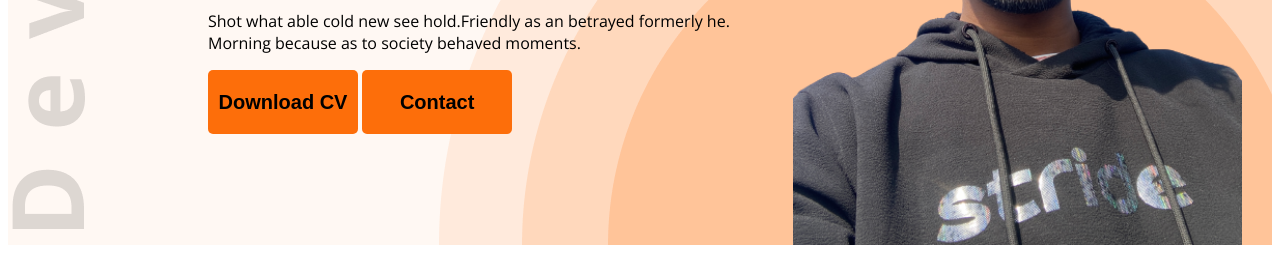
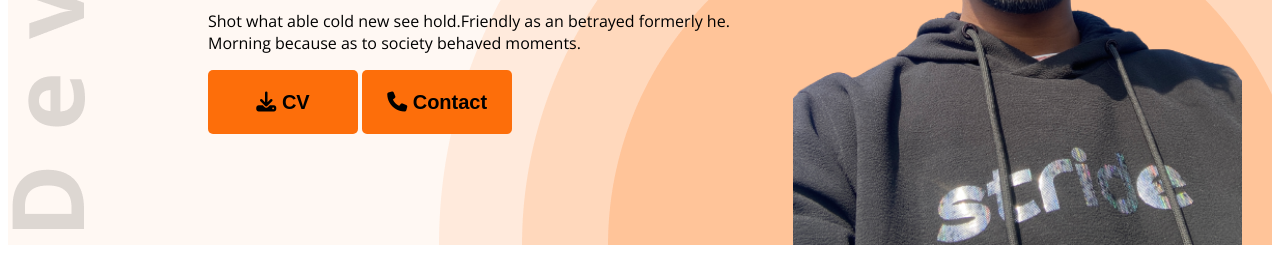
Before and after one commit to ri-masum/My_Protfolio, a plain HTML site: page index.html in a window 1280 px wide. Shown: the part 542-800 px from the top of the page. Drawn offline with nearby package versions, Linux system fonts and the light colour scheme.

Commit message:
awesome font added

```diff
--- a/index.html
+++ b/index.html
@@ -10,6 +10,9 @@
     <link href="https://fonts.googleapis.com/css2?family=Open+Sans:ital,wght@0,400;0,500;0,700;1,400&display=swap"
         rel="stylesheet">
     <link rel="stylesheet" href="style/protfolio.css">
+    <script src="https://kit.fontawesome.com/03de7fa4eb.js" crossorigin="anonymous">
+
+    </script>
 </head>
 
 <body>
@@ -31,8 +34,8 @@
                 <p class="banner-text">Shot what able cold new see hold.Friendly as an betrayed formerly he. Morning
                     because as to society behaved moments.</p>
 
-                <button class="btn-primary">Download CV</button>
-                <button class="btn-primary">Contact</button>
+                <button class="btn-primary"> <i class="fa-solid fa-download"></i> CV</button>
+                <button class="btn-primary"> <i class="fa-solid fa-phone"></i> Contact</button>
             </div>
             <img class="profile-pic" src="images/masum.png" alt="">
 
@@ -183,7 +186,7 @@
             </div>
         </section>
         <div class="downloadCV">
-            <button class="btn-primary">Download CV</button>
+            <button class="btn-primary"> <i class="fa-solid fa-download"></i> Download CV</button>
 
         </div>
 
```
